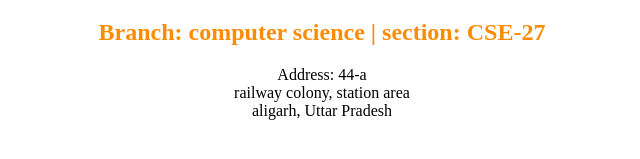
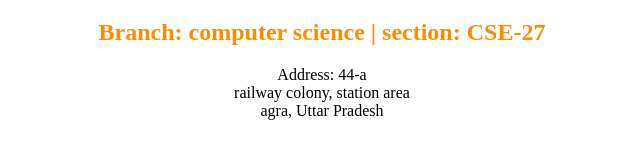
Before and after one commit to SHREYASABESEC0286/web-asign, a plain HTML site: page Index.html in a window 1280 px wide. Shown: the part 135-294 px from the top of the page, 318-958 px from the left. Drawn offline with Linux system fonts and the light colour scheme.

Commit message:
correction

```diff
--- a/Index.html
+++ b/Index.html
@@ -16,6 +16,6 @@
         section: CSE-27
     </h2>
     <p style="text-align: center;">Address: 44-a <br>railway colony, station area <br>
-    aligarh, Uttar Pradesh</p>
+    agra, Uttar Pradesh</p>
 </body>
 </html>
```
